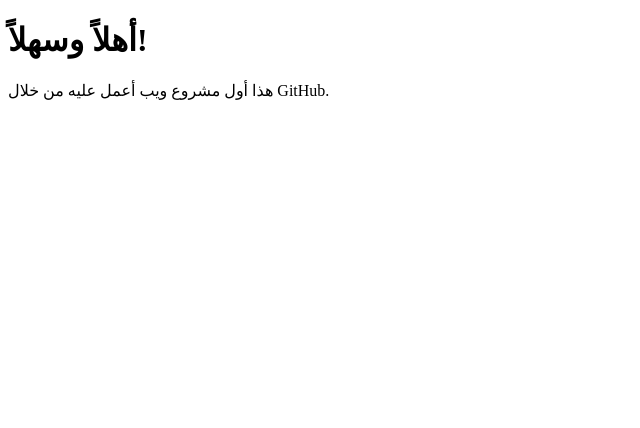
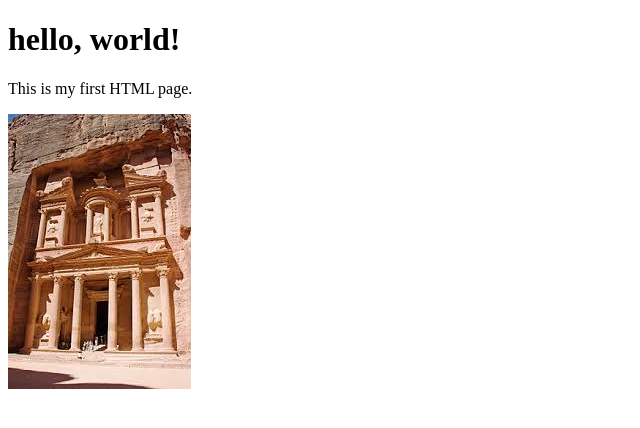
Before and after one commit to SharouqBajes/3240525-web, a plain HTML site: page index.html in a window 1280 px wide. Shown: the whole page, without its empty margins (0-640 px from the left). Drawn offline with Linux system fonts and the light colour scheme.

Commit message:
Add files via upload

```diff
--- a/index.html
+++ b/index.html
@@ -1,12 +1,14 @@
  <!DOCTYPE html>
-<html lang="ar">
+ <html>
  <head>
-    <meta charset="UTF-8">
-    <meta name="viewport" content="width=device-width, initial-scale=1.0">
-    <title>مشروعي الأول</title>
+     <title>my first page</title>
  </head>
  <body>
-    <h1>أهلاً وسهلاً!</h1>
-    <p>هذا أول مشروع ويب أعمل عليه من خلال GitHub.</p>
+     <h1> hello, world!</h1>
+
+     <p>
+     This is my first HTML page.
+     </p>
+     <img src = "img/download.jpg">
  </body>
  </html>
```
Lines whose indentation alone changed are shown as unchanged.
